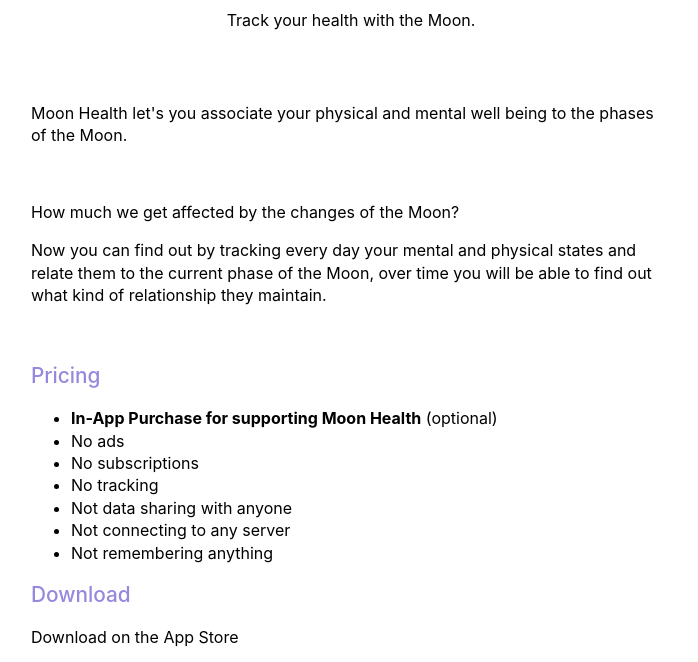
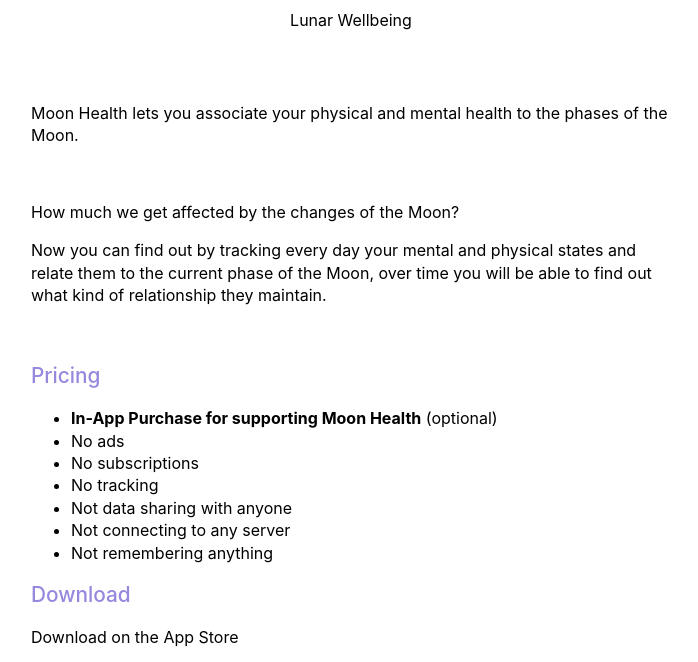
Before and after one commit to lunahealth/about, a plain HTML site: page index.html in a window 1280 px wide. Shown: the part 123-785 px from the top of the page, without its empty margins (289-987 px from the left). Drawn offline with Linux system fonts and the light colour scheme.

Commit message:
Fix typos

```diff
--- a/index.html
+++ b/index.html
@@ -15,10 +15,10 @@
 <div class="content">
 <div style="text-align: center; margin-top: 3em; margin-bottom: 2em;">
     <h1>Moon Health</h1>
-    <p>Track your health with the Moon.</p>
+    <p>Lunar Wellbeing</p>
 </div>
 <p>&nbsp;</p>
-<p>Moon Health let's you associate your physical and mental well being to the phases of the Moon.</p>
+<p>Moon Health lets you associate your physical and mental health to the phases of the Moon.</p>
 <p>&nbsp;</p>
 <p>How much we get affected by the changes of the Moon?</p>
 <p>Now you can find out by tracking every day your mental and physical states and relate them to the current phase of the Moon, over time you will be able to find out what kind of relationship they maintain.</p>
```
